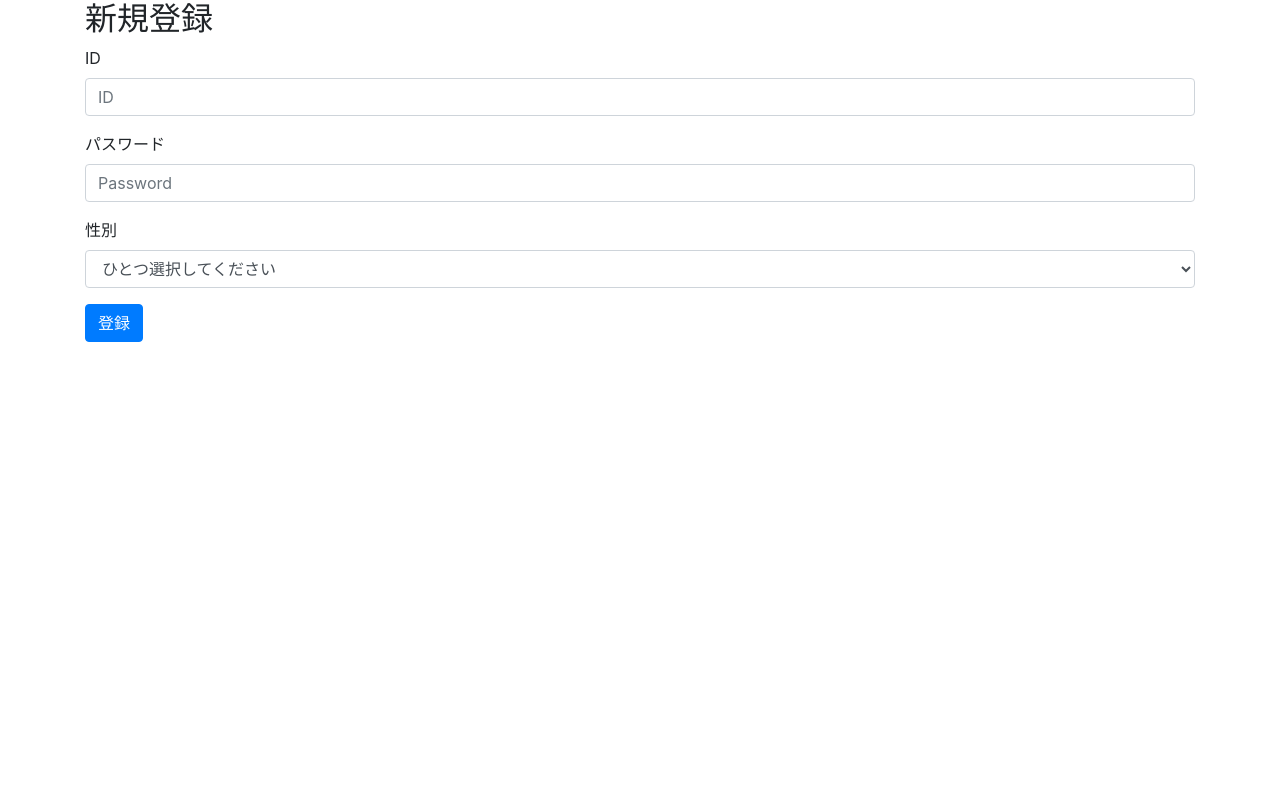
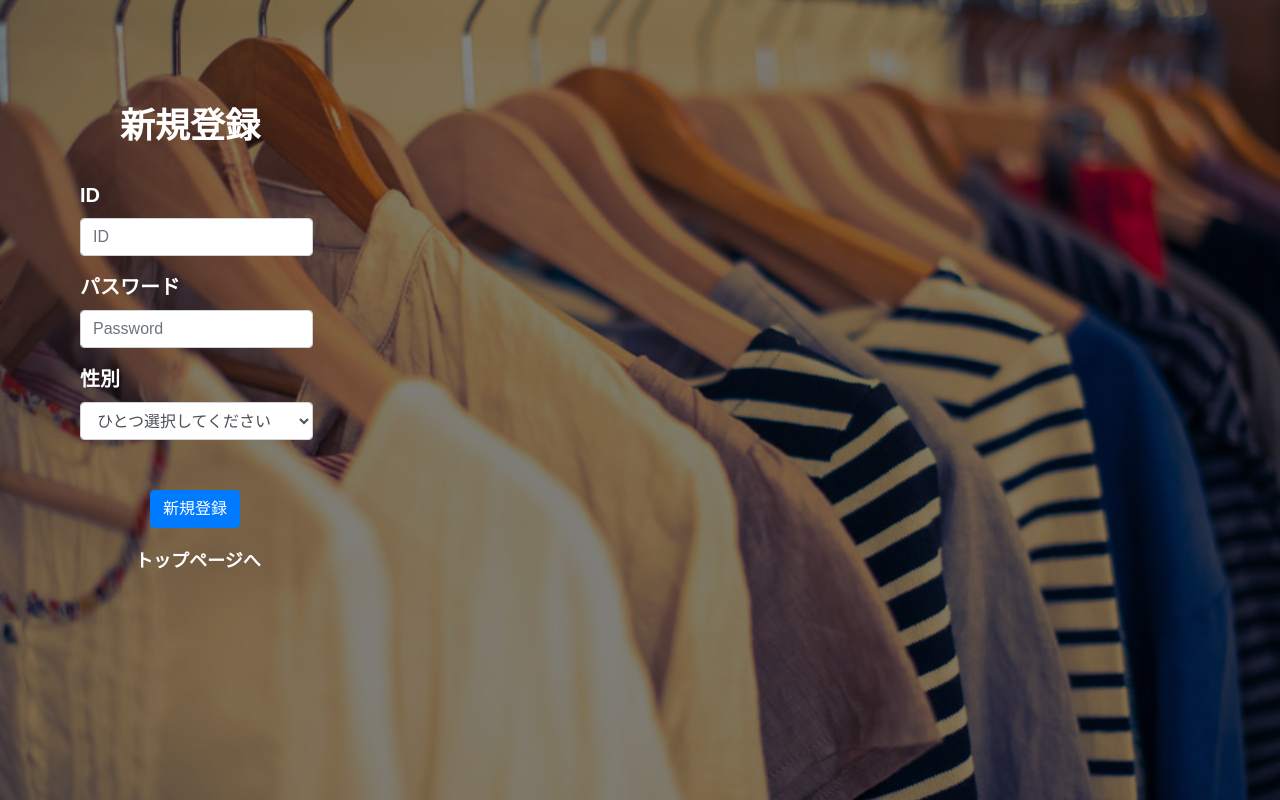
Before and after one commit to sunakane/team7-mock, a React (Create React App) app: page /new in a window 1280 px wide. Built offline with nearby package versions, Linux system fonts and the light colour scheme; no server answers.

Commit message:
新規登録フォームの修正

```diff
--- a/src/App.css
+++ b/src/App.css
@@ -131,6 +131,38 @@
   margin: 20px 0 0 95px;
   color: white;
   font-size: 15px;
+  z-index: 1;
+}
+
+
+/* 新規登録 */
+#new-title {
+  position: absolute;
+  font-family: 'TsukuBRdGothic-Regular',sans-serif;
+  font-size: 35px;
+  font-weight: bold;
+  margin-left: 120px;
+  color: white;
+  z-index: 1;
+}
+#new-form {
+  position: absolute;
+  font-family: 'TsukuBRdGothic-Regular',sans-serif;
+  font-size: 20px;
+  font-weight: bold;
+  margin: 80px 0 0 80px;
+  color: white;
+  z-index: 1;
+}
+#new-button {
+  margin: 50px 0 0 70px;
+  color: white;
+  z-index: 1;
+}
+#top-back {
+  margin: 20px 0 0 55px;
+  color: white;
+  font-size: 18px;
   z-index: 1;
 }
 
--- a/src/Cloth/Cloth.jsx
+++ b/src/Cloth/Cloth.jsx
@@ -50,7 +50,7 @@ class Cloth extends Component {
           <div id="cloth-price">{this.props.price}円</div>
         </div>
         <img src={this.props.image} alt="" id="cloth-image" />
-        <button onClick={() => this.handleToBuy(this.props.id)} class="buy-btn" id={this.props.id}>購入する</button>
+        <button onClick={() => this.handleToBuy(this.props.id)} className="buy-btn" id={this.props.id}>購入する</button>
       </div>
     )
   }
--- a/src/Layout/Navbar.jsx
+++ b/src/Layout/Navbar.jsx
@@ -51,7 +51,7 @@ const Bar = (props) => {
               </DropdownToggle>
               <DropdownMenu right>
                 <DropdownItem href="/buy_cloth">服の購入</DropdownItem>
-                <DropdownItem href="/buy_cloth">購入履歴</DropdownItem>
+                <DropdownItem href="/history_cloth">購入履歴</DropdownItem>
               </DropdownMenu>
             </UncontrolledDropdown>
           </Nav>
--- a/src/Login/NewUser.jsx
+++ b/src/Login/NewUser.jsx
@@ -1,15 +1,19 @@
 import React from "react";
 import { withRouter } from "react-router-dom";
-import { Container, Form, FormGroup, Label, Input, Button} from "reactstrap";
+import { Form, FormGroup, Label, Input, Button} from "reactstrap";
 
 const NewUser = (props) => {
+  async function clickTopPage() {
+    props.history.push({ pathname: "/" });
+  }
+
   return (
-    <Container>
-      <h2>新規登録</h2>
-      <Form>
+    <div className="home-back">
+      <div id="new-title">新規登録</div>
+      <Form id="new-form">
         <FormGroup>
           <Label for="userId">ID</Label>
-          <Input type="text" name="userId" id="userId" placeholder="ID" />
+          <Input type="text" name="userId" id="userId" placeholder="ID" autoComplete="off" />
         </FormGroup>
         <FormGroup>
           <Label for="password">パスワード</Label>
@@ -28,15 +32,16 @@ const NewUser = (props) => {
             <option value="1">女</option>
           </Input>
         </FormGroup>
+
+        <div id="new-button">
+          <Button color="primary" onClick={() => props.history.push({pathname: "main"})}>
+            新規登録
+          </Button>
+        </div>
+
+        <div id="top-back" onClick={clickTopPage}>トップページへ</div>
       </Form>
-      <Button color="primary" onClick={
-        () =>
-        props.history.push({pathname: "main"})
-      }
-      >
-        登録
-      </Button>
-    </Container>
+    </div>
   );
 };
 
```
